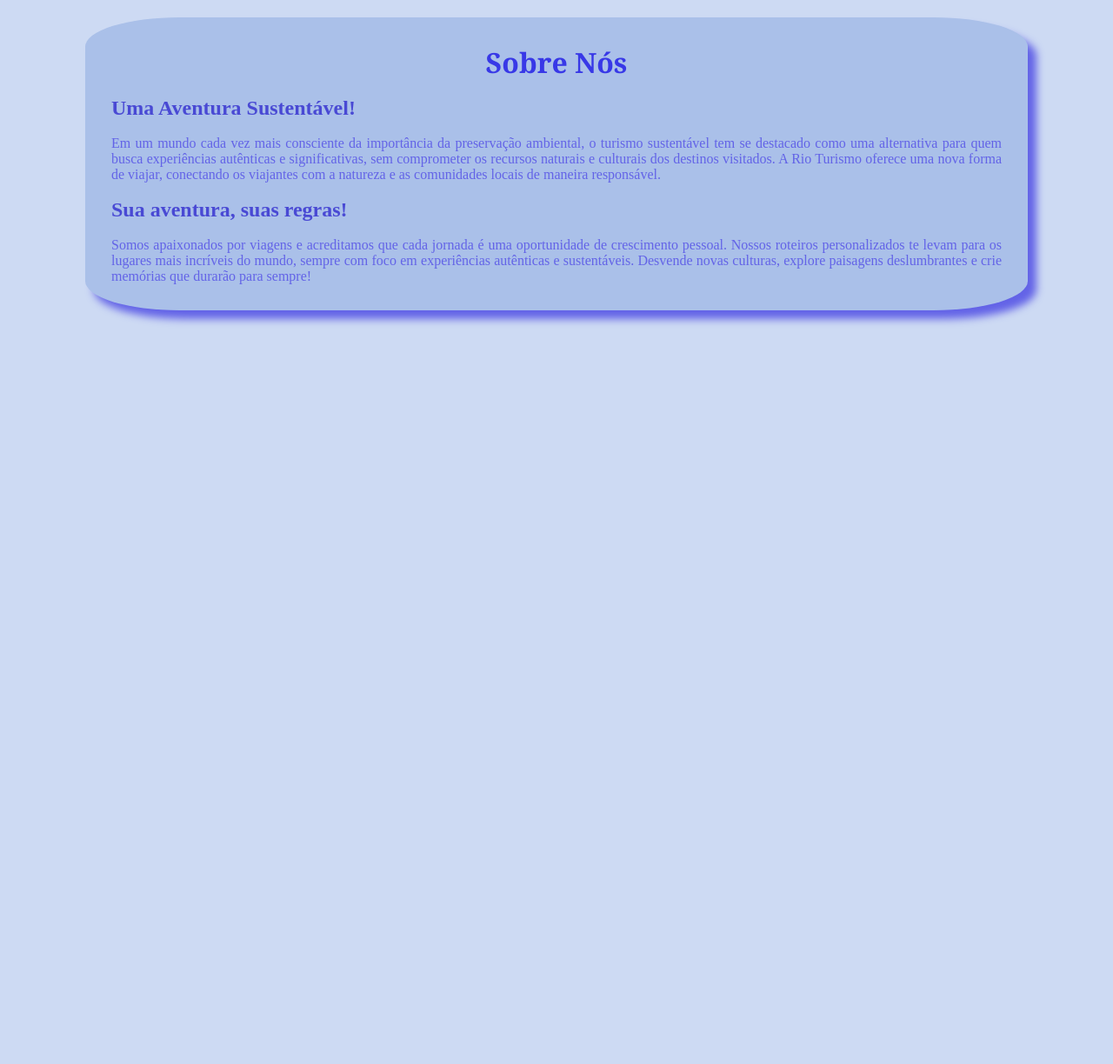
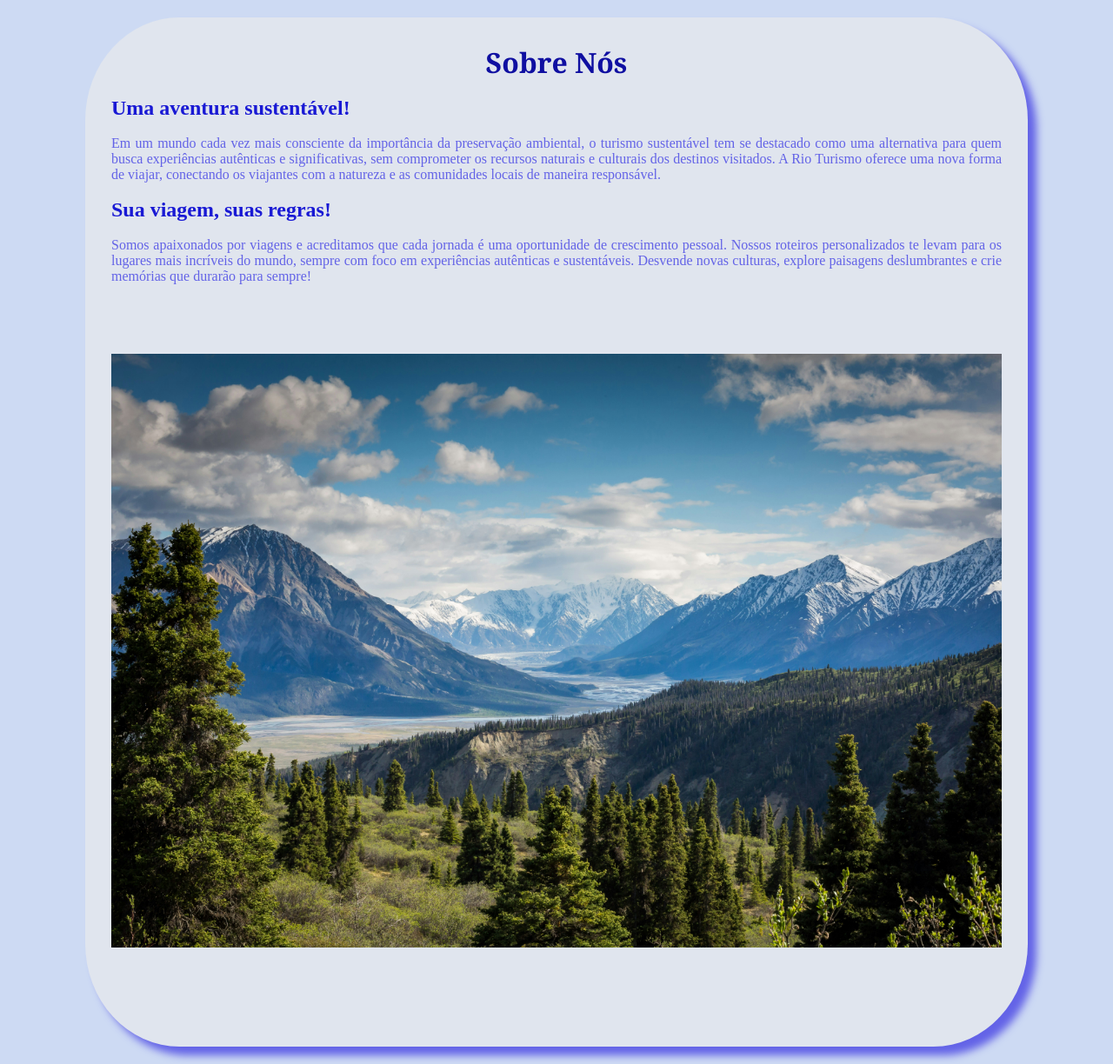
Before and after one commit to Milenaaguimaraess/FRONT-END, a PHP site: page /pages/SobreNos.html in a window 1280 px wide. Shown: the part 99-1323 px from the top of the page at 87% size. Before the commit the page ends 472 px from the top, so only its background shows below. Run offline with PHP 8.4, Linux system fonts and the light colour scheme.

Commit message:
aula4 - imagem

```diff
--- a/htmlEcss/aula4 - links e backgroud/pages/SobreNos.html
+++ b/htmlEcss/aula4 - links e backgroud/pages/SobreNos.html
@@ -21,14 +21,17 @@
     <div id="sobrenos">
     <h1>Sobre Nós</h1>
     <br>
-    <h2>Uma Aventura Sustentável!</h2>
+    <h2>Uma aventura sustentável!</h2>
     <br>
     <p>Em um mundo cada vez mais consciente da importância da preservação ambiental, o turismo sustentável tem se destacado como uma alternativa para quem busca experiências autênticas e significativas, sem comprometer os recursos naturais e culturais dos destinos visitados. A Rio Turismo oferece uma nova forma de viajar, conectando os viajantes com a natureza e as comunidades locais de maneira responsável.<p>
     <br>
-    <h2>Sua aventura, suas regras!</h2>
+    <h2>Sua viagem, suas regras!</h2>
     <br>
     <p> Somos apaixonados por viagens e acreditamos que cada jornada é uma oportunidade de crescimento pessoal. Nossos roteiros personalizados te levam para os lugares mais incríveis do mundo, sempre com foco em experiências autênticas e sustentáveis. Desvende novas culturas, explore paisagens deslumbrantes e crie memórias que durarão para sempre! </p>
+
+    <img id="img" src="images/montanha.jpg" alt="montanha">
 </main>
+
 </div>
 
 </body>
--- a/htmlEcss/aula4 - links e backgroud/styles/index.css
+++ b/htmlEcss/aula4 - links e backgroud/styles/index.css
@@ -59,7 +59,7 @@ footer{
 }
 
 #sobrenos{
-    background-color: rgb(170, 192, 233);
+    background-color: rgb(224, 229, 238);
     width: 80%;
     margin: 20px auto;
     padding: 30px;
@@ -73,10 +73,16 @@ footer{
 
 #sobrenos h1{
     text-align: center;
-    color: rgb(56, 56, 231);
+    color: rgb(15, 15, 161);
     font-family: Georgia, 'Times New Roman', Times, serif;
 }
 
 #sobrenos h2{
-    color: rgb(73, 73, 212);
+    color: rgb(25, 25, 212);
 }
+#img{
+    width: 100%;
+    padding: 80px 0px;
+
+
+}
```
Also changed, not shown: htmlEcss/aula4 - links e backgroud/pages/images/cachoeira.jpg (added), htmlEcss/aula4 - links e backgroud/pages/images/montanha.jpg (added).
